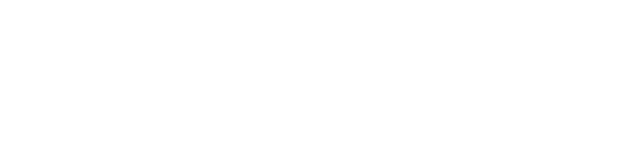
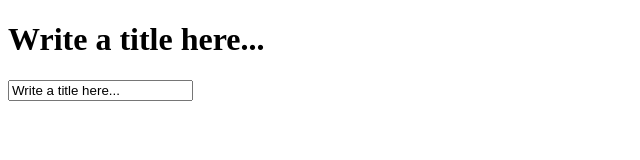
Before and after one commit to cpflores/email_app, a plain HTML site: page index.html in a window 1280 px wide. Shown: the whole page, without its empty margins (0-640 px from the left). Drawn offline with nearby package versions, Linux system fonts and the light colour scheme.

Commit message:
add title field

```diff
--- a/index.html
+++ b/index.html
@@ -1,9 +1,21 @@
-<html>
-    <head>
-    </head>
-    <body>
-        <div></div>
-        <script src="lib/jquery-v1.11.1.js"></script>
-        <script src="lib/angular-v1.2.22.js"></script>
-    </body>
+<!doctype html>
+<html ng-app>
+  <head>
+  	<title>Sample AngularJS Controller</title>
+  </head>
+  <body>
+    <div ng-controller="TestCtrl">
+    	<h1>{{title}}</h1>
+				<input type="text" ng-model="title">
+		</div>
+
+    <script src="lib/jquery-v1.11.1.js"></script>
+    <script src="lib/angular-v1.2.27.js"></script>
+
+    <script>
+		   function TestCtrl($scope) {
+		      $scope.title = 'Write a title here...';
+		   };
+		</script>
+  </body>
 </html>
```
